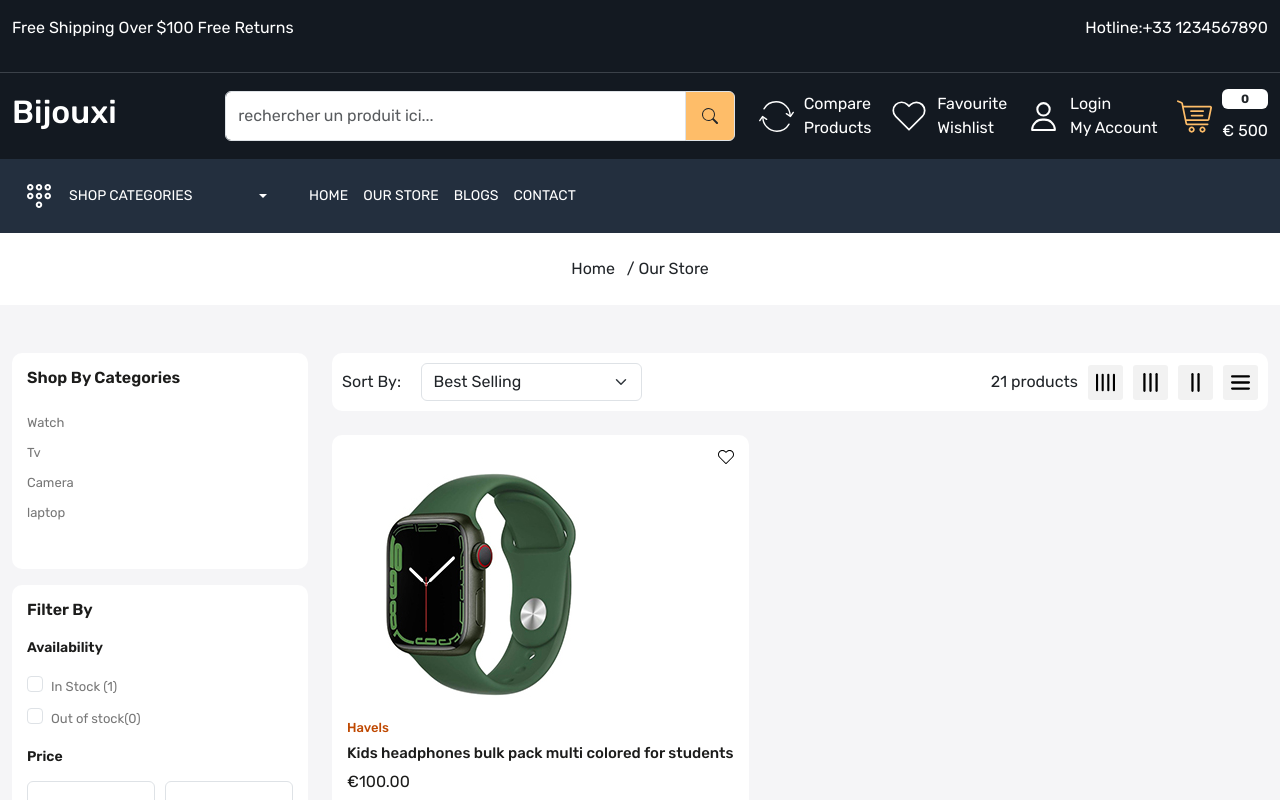
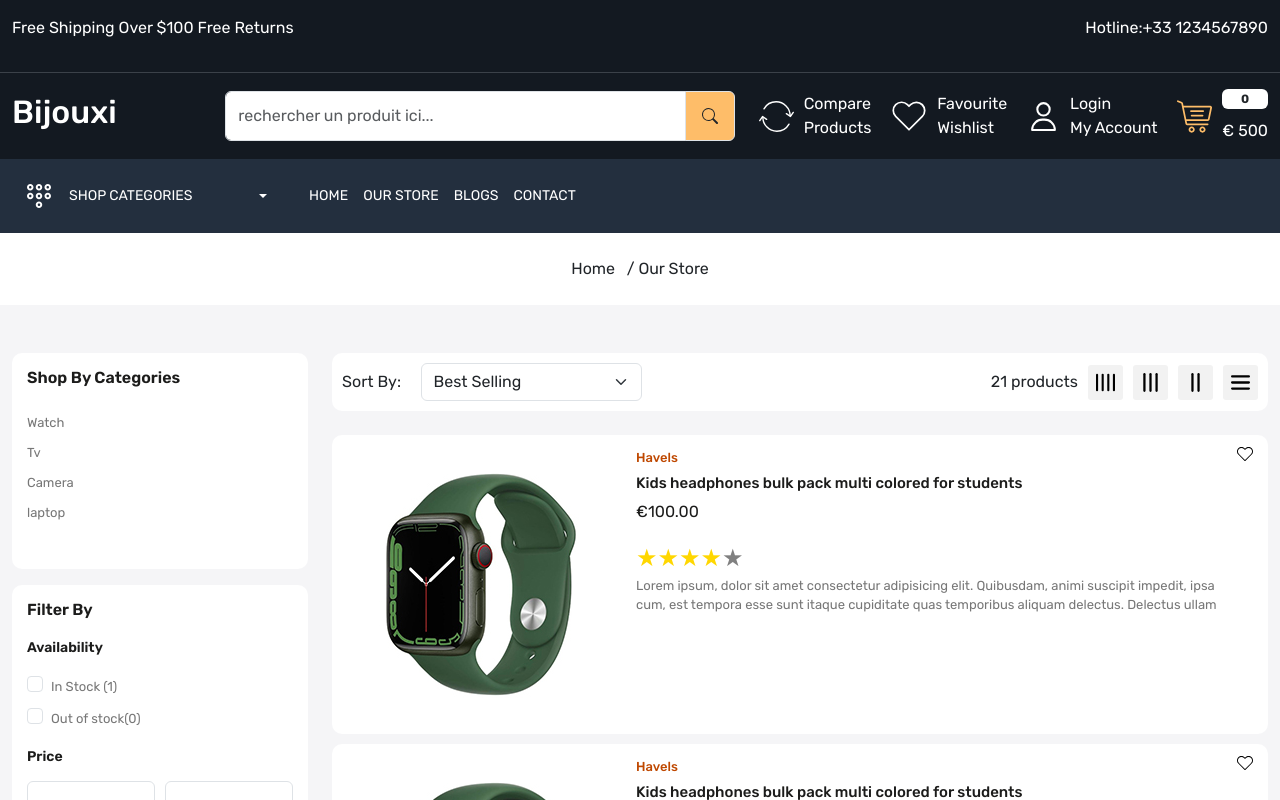
Before and after one commit to YannickMatongo/ecommerce-react-app, a React (Create React App) app: page /store in a window 1280 px wide. Both pictures are taken after a click on the picture 1240 px from the left and 382 px from the top of the page. Shown: the top 800 px of the page. Built offline with nearby package versions, Linux system fonts and the light colour scheme.

Commit message:
add pages blog and contact

```diff
--- a/src/App.css
+++ b/src/App.css
@@ -307,6 +307,7 @@ footer .input-group-text {
   background-color: white;
   border-radius: 10px;
   overflow: hidden;
+  width: 100%;
 }
 
 .product-card .product-image{
@@ -349,6 +350,12 @@ footer .input-group-text {
  .product-card .product-details p.price{
   font-size: 16px;
   color: var(--color-1c1c1b);
+ }
+
+ .product-card p.description{
+  font-size: 13px;
+  color: var(--color-777777);
+  margin-right: 20px;
  }
 
  .action-bar{
@@ -460,14 +467,15 @@ footer .input-group-text {
   background-color: #f2f2f2;
   padding: 8px;
   border-radius: 3px;
+  cursor: pointer;
 }
 
-.gr{
-  width: 100%;
+.gr-12 {
+  width: 100% !important;
 }
 
 .gr-6{
-  width: 48%;
+  width: 49%;
 }
 
 .gr-4{
@@ -475,6 +483,32 @@ footer .input-group-text {
 }
 
 .gr-3{
-  width: 34%;
+  width: 24%;
+}
+
+.gr-12 .product-card{
+  display: flex;
+  gap: 20px;
+}
+
+.gr-6 .product-image{
+  width: 100%;
+}
+
+.gr-6 .product-image img{
+  margin: auto;
+  display: block;
+}
+
+.gr-12 .product-card .product-image{
+  width: 270px;
+}
+
+.gr-12 .product-card .product-image{
+  height: auto;
+}
+
+.gr-12 .action-bar {
+  top: 17%;
 }
 /* Our Store Ends Here */
--- a/src/components/ProductCard.js
+++ b/src/components/ProductCard.js
@@ -3,12 +3,16 @@ import ReactStars from "react-rating-stars-component";
 import { Link, useLocation } from "react-router-dom";
 
 const ProductCard = (props) => {
-  const {grid} = props;
+  const { grid } = props;
   let location = useLocation();
 
   return (
     <>
-        <div className={` ${location.pathname == "/store" ? `gr-${grid}` : "col-3"} `}>
+      <div
+        className={` ${
+          location.pathname == "/store" ? `gr-${grid}` : "col-3"
+        } `}
+      >
         <Link className="product-card position-relative">
           <div className="wishlist-icon position-absolute">
             <Link>
@@ -33,6 +37,11 @@ const ProductCard = (props) => {
               // edit={false}
               activeColor="#ffd700"
             />
+            <p className={`description ${grid ===  12 ? "d-block" : "d-none"}`}>
+              Lorem ipsum, dolor sit amet consectetur adipisicing elit.
+              Quibusdam, animi suscipit impedit, ipsa cum, est tempora esse sunt
+              itaque cupiditate quas temporibus aliquam delectus. Delectus ullam
+            </p>
           </div>
           <div className="action-bar position-absolute">
             <div className="d-flex flex-column gap-15">
@@ -54,7 +63,11 @@ const ProductCard = (props) => {
         </Link>
       </div>
 
-    <div className={` ${location.pathname == "/store" ? `col-${grid}` : "col-3"} `}>
+      <div
+        className={` ${
+          location.pathname == "/store" ? `gr-${grid}` : "col-3"
+        } `}
+      >
         <Link className="product-card position-relative">
           <div className="wishlist-icon position-absolute">
             <Link>
@@ -79,6 +92,11 @@ const ProductCard = (props) => {
               // edit={false}
               activeColor="#ffd700"
             />
+            <p className={`description ${grid ===  12 ? "d-block" : "d-none"}`}>
+              Lorem ipsum, dolor sit amet consectetur adipisicing elit.
+              Quibusdam, animi suscipit impedit, ipsa cum, est tempora esse sunt
+              itaque cupiditate quas temporibus aliquam delectus. Delectus ullam
+            </p>
           </div>
           <div className="action-bar position-absolute">
             <div className="d-flex flex-column gap-15">
@@ -100,9 +118,7 @@ const ProductCard = (props) => {
         </Link>
       </div>
     </>
-
-
   );
-}
+};
 
 export default ProductCard;
```
Lines whose indentation alone changed are shown as unchanged.
